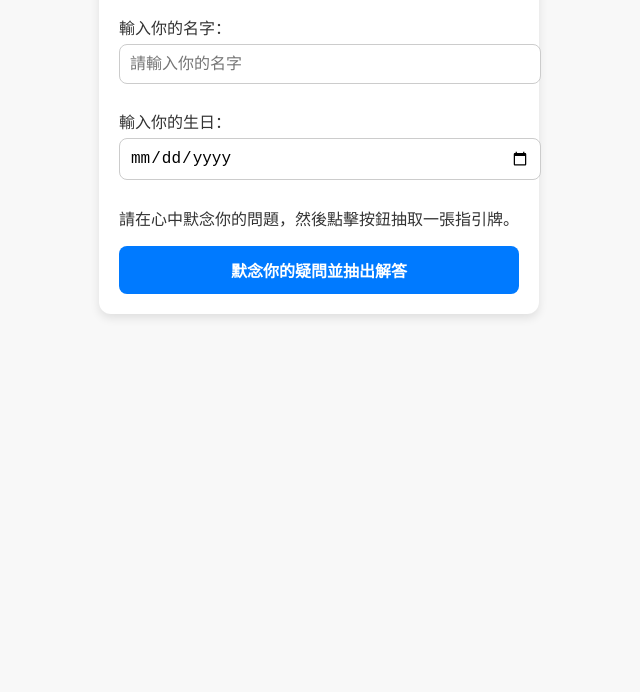
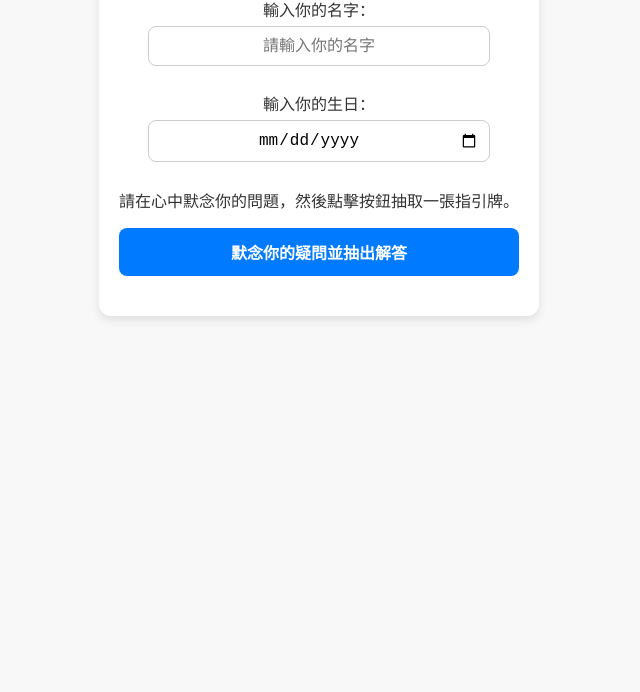
Before and after one commit to nigelliu1221/card-draw-tool, a plain HTML site: page index.html in a window 1280 px wide. Shown: the part 108-800 px from the top of the page, without its empty margins (321-961 px from the left). Drawn offline with Linux system fonts and the light colour scheme.

Commit message:
index.html

```diff
--- a/index.html
+++ b/index.html
@@ -7,38 +7,45 @@
     <style>
       body {
         font-family: -apple-system, BlinkMacSystemFont, "Helvetica Neue", sans-serif;
-            text-align: center;
         background-color: #f8f8f8;
         color: #333;
         padding: 20px;
+        margin: 0;
+        text-align: center; /* 使頁面元素預設置中 */
       }
       .container {
         max-width: 400px;
-            margin: auto;
+        margin: 0 auto;
         background: white;
         padding: 20px;
         border-radius: 12px;
         box-shadow: 0 4px 10px rgba(0, 0, 0, 0.1);
+        text-align: center;
       }
       h2 {
         font-weight: 600;
+        margin-bottom: 10px;
       }
       .input-group {
         margin-bottom: 15px;
-            text-align: left;
+        display: flex;
+        flex-direction: column;
+        align-items: center; /* 使標籤與輸入框都置中 */
       }
       label {
-            display: inline-block;
+        display: block;
         margin-bottom: 5px;
+        font-weight: 500;
       }
       input[type="text"],
       input[type="date"] {
-            width: 100%;
+        width: 80%;
         padding: 10px;
         font-size: 16px;
         border: 1px solid #ccc;
         border-radius: 8px;
         margin-bottom: 10px;
+        text-align: center;
       }
       .card {
         width: 7cm;
@@ -83,6 +90,9 @@
       }
       .btn:hover {
         background-color: #005ecb;
+      }
+      #result {
+        margin-top: 20px;
       }
     </style>
 </head>
@@ -162,7 +172,6 @@
       // 從提示陣列中隨機抽取一條提示
       let randomHint = hints[Math.floor(Math.random() * hints.length)];
 
-      // 顯示結果
       resultDiv.innerHTML = `
         <h3>你的指引牌：</h3>
         <div class="card">
```
Lines whose indentation alone changed are shown as unchanged.
